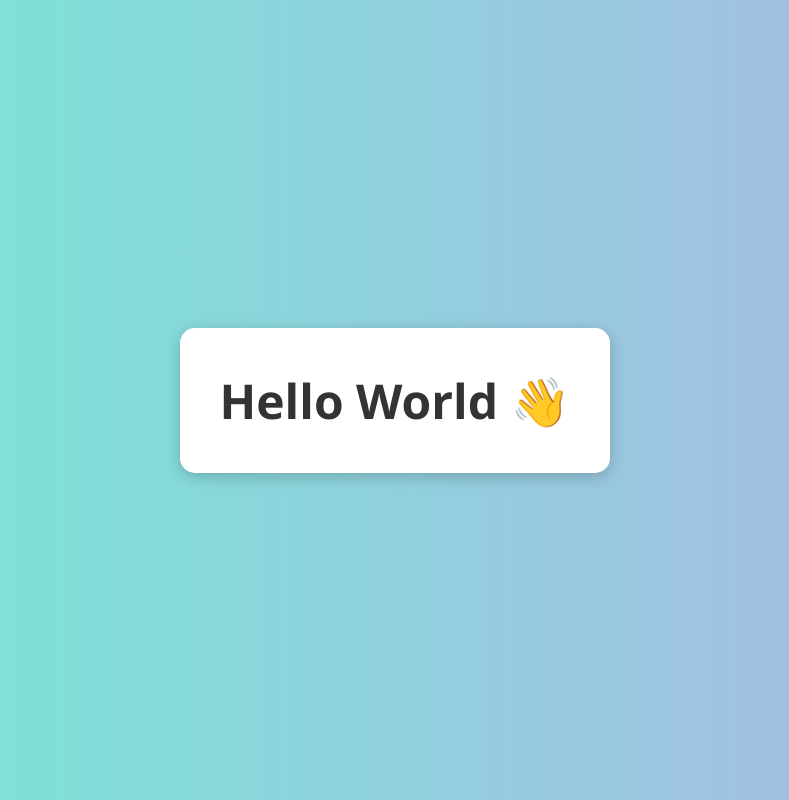
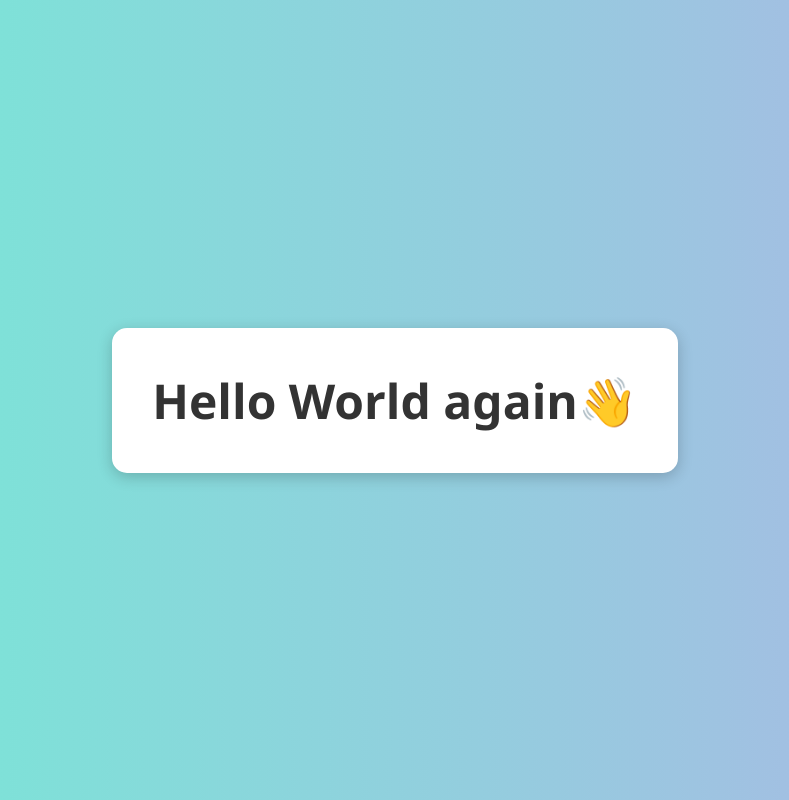
Before and after one commit to CodyBezard/Jenkins-repo, a plain HTML site: page index.html in a window 1280 px wide. Shown: the whole page, without its empty margins (245-1034 px from the left). Drawn offline with Linux system fonts and the light colour scheme.

Commit message:
Update index.html

```diff
--- a/index.html
+++ b/index.html
@@ -31,7 +31,7 @@
 </head>
 <body>
     <div class="container">
-        <h1>Hello World 👋</h1>
+        <h1>Hello World again👋</h1>
     </div>
 </body>
 </html>
```
